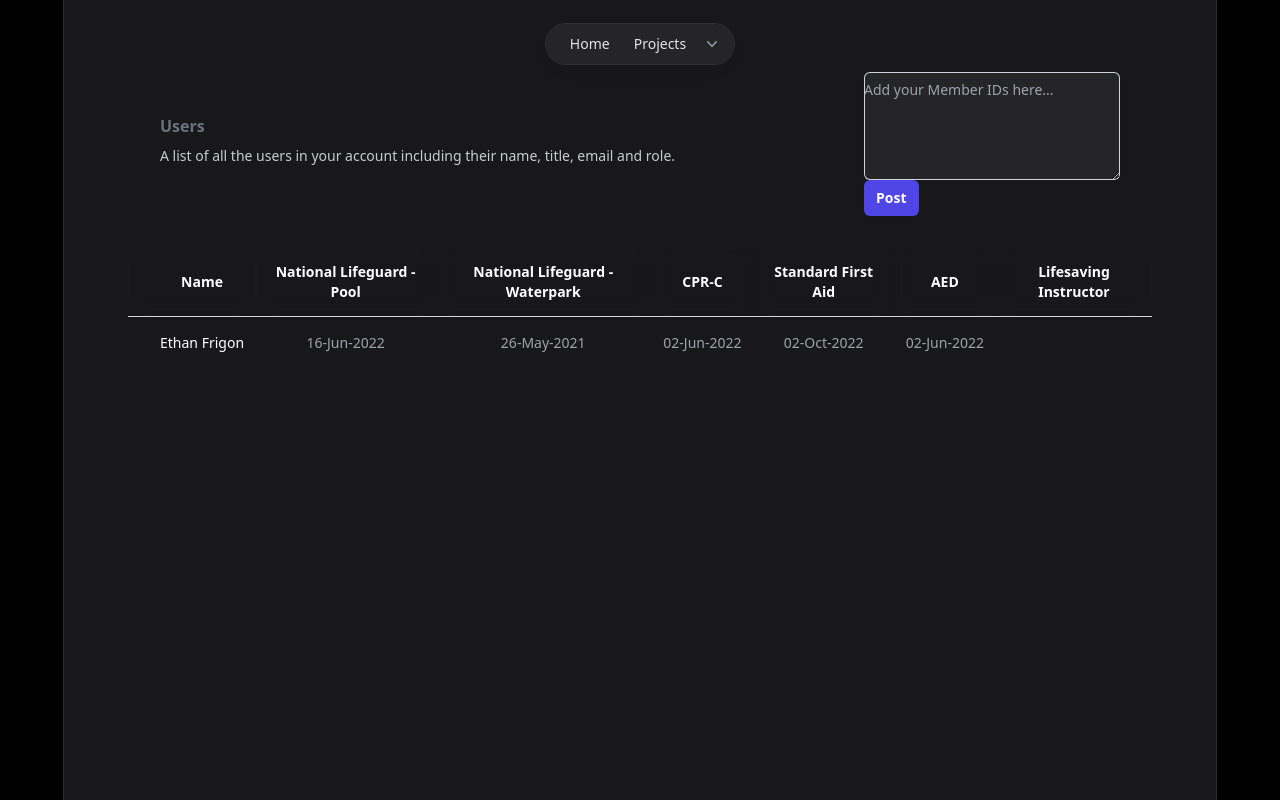
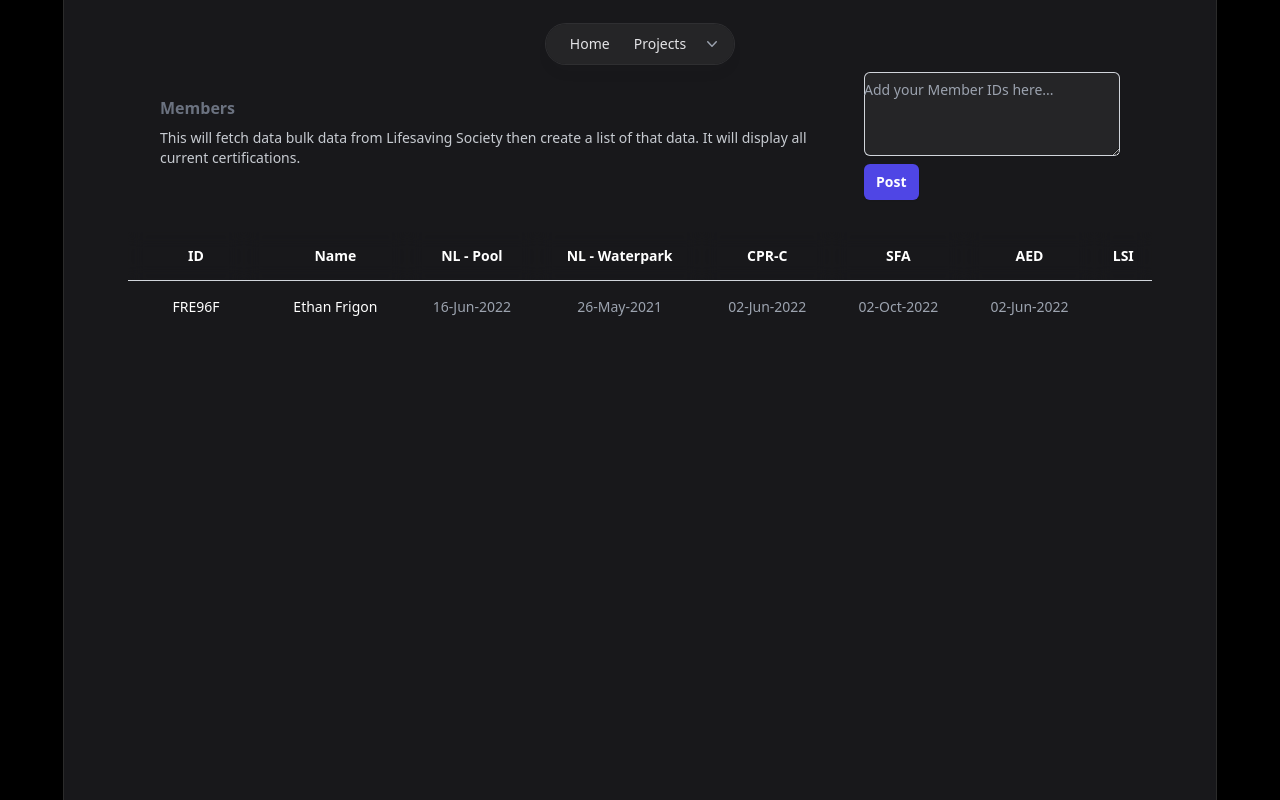
Before and after one commit to Frigon-e/personal-website, a Next.js app: page /projects/certifications in a window 1280 px wide. Built offline with nearby package versions, Linux system fonts and the light colour scheme.

Commit message:
Get data from Input form and send request to server

```diff
--- a/package.json
+++ b/package.json
@@ -16,7 +16,6 @@
     "@fortawesome/react-fontawesome": "^0.2.0",
     "@headlessui/react": "^1.7.7",
     "@heroicons/react": "^2.0.16",
-    "@next/font": "13.0.7",
     "@types/node": "18.11.17",
     "@types/react": "18.0.26",
     "@types/react-dom": "18.0.9",
--- /dev/null
+++ b/src/app/hooks/usePeople.tsx
@@ -0,0 +1,66 @@
+import {useEffect, useState} from "react";
+import {personCerts} from "../../components/LifesavingTable";
+
+const init_people = [
+  {
+    "Name": "Ethan Frigon",
+    "National Lifeguard - Pool": "16-Jun-2022",
+    "National Lifeguard - Waterpark": "26-May-2021",
+    "CPR-C": "02-Jun-2022",
+    "Standard First Aid": "02-Oct-2022",
+    "AED": "02-Jun-2022",
+    "Lifesaving Instructor": null,
+    "ID": "FRE96F"
+  }
+
+  // More people...
+];
+
+const backup_data =
+  [{
+    "Name": "Ethan Frigon",
+    "National Lifeguard - Pool": "16-Jun-2022",
+    "National Lifeguard - Waterpark": "26-May-2021",
+    "CPR-C": "02-Jun-2022",
+    "Standard First Aid": "02-Oct-2022",
+    "AED": "02-Jun-2022",
+    "Lifesaving Instructor": null,
+    "ID": "FRE96F"
+  }, {
+    "Name": "Griffin Bennett",
+    "National Lifeguard - Pool": null,
+    "National Lifeguard - Waterpark": null,
+    "CPR-C": "24-Jul-2021",
+    "Standard First Aid": "18-Oct-2020",
+    "AED": "18-Oct-2020",
+    "Lifesaving Instructor": null,
+    "ID": "BEG92L"
+  }];
+export default function usePeople(memberIds: string[]) {
+  const [people, setPeople] = useState<{ data: personCerts[], loading: boolean }>({data: init_people, loading: false});
+  useEffect(() => {
+    if (memberIds.length === 0) {
+      return;
+    }
+    const params = {
+      method: 'POST',
+      body: JSON.stringify({"member_ids": memberIds})
+    };
+    setPeople({data: people.data, loading: true});
+    fetch("http://localhost:5000/api/certification", params)
+      .then((res) =>
+        res.json())
+      .then((data) => {
+        console.log(data);
+        setPeople({data: data, loading: false});
+      }).catch((err) => {
+      console.log(err);
+      setPeople({data: backup_data, loading: false});
+    });
+
+  }, [memberIds, people.data]);
+
+  return people;
+
+
+}
--- a/src/app/projects/certifications/page.tsx
+++ b/src/app/projects/certifications/page.tsx
@@ -1,40 +1,29 @@
 'use client'
 
 import LifesavingInputForm from "../../../components/LifesavingInputForm";
-import LifesavingTable, {personCerts} from "../../../components/LifesavingTable";
+import LifesavingTable from "../../../components/LifesavingTable";
 import {useState} from "react";
+import usePeople from "../../hooks/usePeople";
 
-const init_people = [
-  {
-    "Name": "Ethan Frigon",
-    "National Lifeguard - Pool": "16-Jun-2022",
-    "National Lifeguard - Waterpark": "26-May-2021",
-    "CPR-C": "02-Jun-2022",
-    "Standard First Aid": "02-Oct-2022",
-    "AED": "02-Jun-2022",
-    "Lifesaving Instructor": null
-  }
-
-  // More people...
-]
 
 
 
 const Page = () => {
-  const [people, setPeople] = useState<personCerts[]>(init_people);
+  const [memberIds, setMemberIds] = useState<string[]>([]);
+  const people = usePeople(memberIds);
   return (
     <div>
       <div className="px-4 sm:px-6 lg:px-8">
         <div className="sm:flex sm:items-center">
           <div className="sm:flex-auto">
-            <h1 className="text-base font-semibold leading-6 text-gray-500">Users</h1>
-            <p className="mt-2 text-sm">
-              A list of all the users in your account including their name, title, email and role.
+            <h1 className="text-base font-semibold leading-6 text-gray-500">Members</h1>
+            <p className="mt-2 text-sm pr-2">
+              This will fetch data bulk data from Lifesaving Society then create a list of that data. It will display all current certifications.
             </p>
           </div>
-          <LifesavingInputForm />
+          <LifesavingInputForm setMemberIds={setMemberIds}/>
         </div>
-        <LifesavingTable people={people} />
+        <LifesavingTable people={people.data} />
       </div>
     </div>
   );
--- a/src/components/LifesavingInputForm.tsx
+++ b/src/components/LifesavingInputForm.tsx
@@ -1,38 +1,47 @@
-'use client'
+'use client';
 import React from 'react';
 
+type LifesavingInputFormProps = {
+  setMemberIds: (memberIds: string[]) => void;
+}
 
-const LifesavingInputForm = () => {
+const LifesavingInputForm = (prop: LifesavingInputFormProps) => {
+  const {setMemberIds} = prop;
 
-  function handleSubmit(event : React.FormEvent<HTMLFormElement>) {
-    alert('A name was submitted: ' + document.getElementById("member-ids")?.textContent);
+
+  function handleSubmit(event: React.FormEvent<HTMLFormElement>) {
     event.preventDefault();
+    let inputs = (document.getElementById('member-ids') as HTMLInputElement)?.value;
+    const newMemberIds = inputs?.replace(/\s/g, ' ').trim().split(' ');
+    setMemberIds(newMemberIds);
+    alert('A name was submitted: ' + newMemberIds);
   }
+
   return (
-      <form onSubmit={handleSubmit}>
-    <div className={'relative sm:w-64'}>
+    <form onSubmit={handleSubmit} className={`sm:flex-auto`}>
+      <div className={'relative sm:w-64'}>
         <label htmlFor="member-ids" className="sr-only">
           Add Lifesaving Society Codes
         </label>
         <div className="mt-2">
             <textarea
-              rows={4}
+              rows={3}
               name="member-ids"
               id="member-ids"
-              className="block w-full rounded-md border-0 shadow-sm ring-1 ring-inset ring-gray-300 bg-zinc-800/90 placeholder:text-gray-400 focus:ring-2 focus:ring-inset focus:ring-indigo-600 sm:py-1.5 sm:text-sm sm:leading-6"
+              className="block w-full rounded-md border-0 shadow-sm ring-1 ring-inset ring-gray-300 bg-zinc-800/90 placeholder:text-gray-400 focus:ring-2 focus:ring-inset focus:ring-indigo-600 sm:py-1.5 text-sm sm:leading-6"
               defaultValue={''}
               placeholder="Add your Member IDs here..."
             />
           <div className="flex-shrink-0">
             <button
-              type="button"
-              className="inline-flex items-center rounded-md bg-indigo-600 px-3 py-2 text-sm font-semibold text-white shadow-sm hover:bg-indigo-500 focus-visible:outline focus-visible:outline-2 focus-visible:outline-offset-2 focus-visible:outline-indigo-600"
+              type="submit"
+              className="inline-flex items-center rounded-md bg-indigo-600 px-3 py-2 mt-2 text-sm font-semibold text-white shadow-sm hover:bg-indigo-500 focus-visible:outline focus-visible:outline-2 focus-visible:outline-offset-2 focus-visible:outline-indigo-600"
             >
               Post
             </button>
           </div>
         </div>
-    </div>
+      </div>
     </form>
 
   );
--- a/src/components/LifesavingTable.tsx
+++ b/src/components/LifesavingTable.tsx
@@ -1,4 +1,5 @@
 export type personCerts = {
+  ID: string;
   Name: string | null;
   "National Lifeguard - Pool": string | null;
   "National Lifeguard - Waterpark": string | null;
@@ -29,19 +30,25 @@ const LifesavingTable = (props : props) => {
                   scope="col"
                   className="sticky top-0 z-10 border-b border-gray-300 text-white py-3.5 pl-4 pr-3 text-sm font-semibold backdrop-blur backdrop-filter sm:pl-6 lg:pl-8"
                 >
+                  ID
+                </th>
+                <th
+                  scope="col"
+                  className="sticky top-0 z-10 border-b border-gray-300 text-white py-3.5 pl-4 pr-3 text-sm font-semibold backdrop-blur backdrop-filter sm:pl-6 lg:pl-8"
+                >
                   Name
                 </th>
                 <th
                   scope="col"
                   className="sticky top-0 z-10 hidden border-b border-gray-300 text-white px-3 py-3.5 text-sm font-semibold backdrop-blur backdrop-filter sm:table-cell"
                 >
-                  National Lifeguard - Pool
+                  NL - Pool
                 </th>
                 <th
                   scope="col"
                   className="sticky top-0 z-10 hidden border-b border-gray-300 text-white px-3 py-3.5 text-sm font-semibold backdrop-blur backdrop-filter lg:table-cell"
                 >
-                  National Lifeguard - Waterpark
+                  NL - Waterpark
                 </th>
                 <th
                   scope="col"
@@ -54,7 +61,7 @@ const LifesavingTable = (props : props) => {
                   scope="col"
                   className="sticky top-0 z-10 border-b border-gray-300 text-white px-3 py-3.5 text-sm font-semibold backdrop-blur backdrop-filter"
                 >
-                  Standard First Aid
+                  SFA
                 </th>
 
                 <th
@@ -68,13 +75,21 @@ const LifesavingTable = (props : props) => {
                   scope="col"
                   className="sticky top-0 z-10 border-b border-gray-300 text-white px-3 py-3.5 text-sm font-semibold backdrop-blur backdrop-filter"
                 >
-                  Lifesaving Instructor
+                  LSI
                 </th>
               </tr>
               </thead>
               <tbody>
               {people.map((person, personIdx) => (
                 <tr key={personIdx} className={'text-center'}>
+                  <td
+                    className={classNames(
+                      personIdx !== people.length - 1 ? 'border-b border-gray-200' : '',
+                      'whitespace-nowrap py-4 pl-4 pr-3 text-sm font-medium text-white sm:pl-6 lg:pl-8'
+                    )}
+                  >
+                    {person.ID}
+                  </td>
                   <td
                     className={classNames(
                       personIdx !== people.length - 1 ? 'border-b border-gray-200' : '',
```
Also changed, not shown: 2 other files (tests, documents, lock files or other folders).
